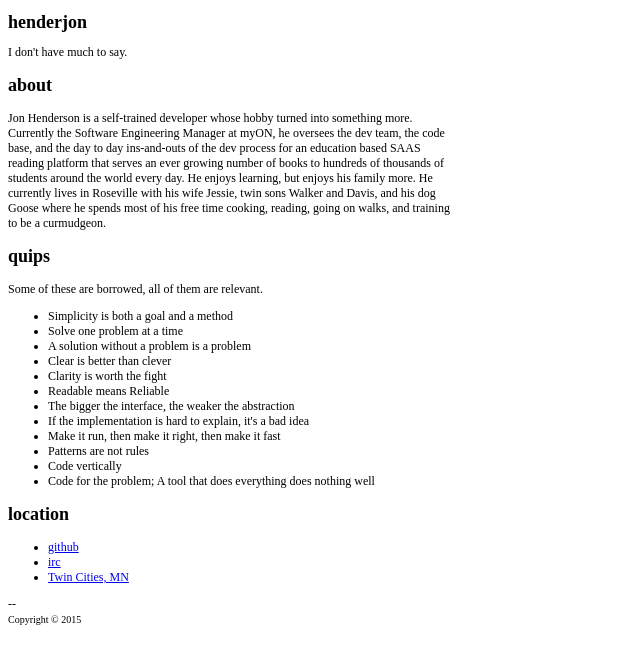
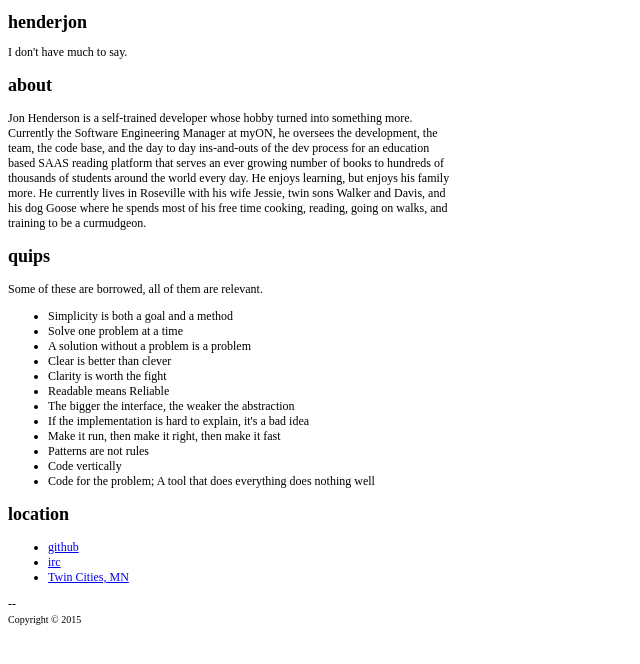
Before and after one commit to henderjon/dotfiles-archived, a plain HTML site: page index.html in a window 1280 px wide. Shown: the whole page, without its empty margins (0-640 px from the left). Drawn offline with Linux system fonts and the light colour scheme.

Commit message:
i do development

```diff
--- a/index.html
+++ b/index.html
@@ -23,7 +23,7 @@
 
 			<p>Jon Henderson is a self-trained developer whose hobby turned into
 			something more. Currently the Software Engineering Manager at myON, he
-			oversees the dev team, the code base, and the day to day ins-and-outs of
+			oversees the development, the team, the code base, and the day to day ins-and-outs of
 			the dev process for an education based SAAS reading platform that serves
 			an ever growing number of books to hundreds of thousands of students
 			around the world every day. He enjoys learning, but enjoys his family
```
